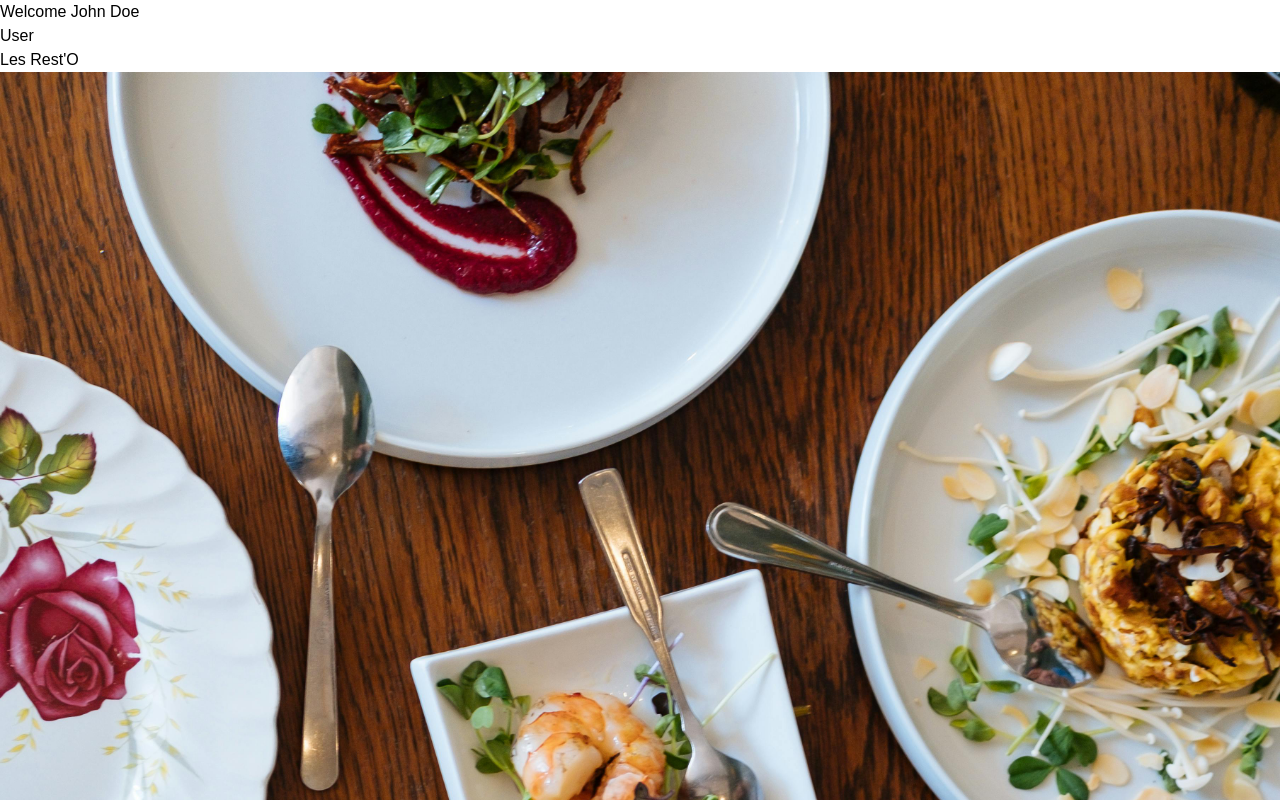
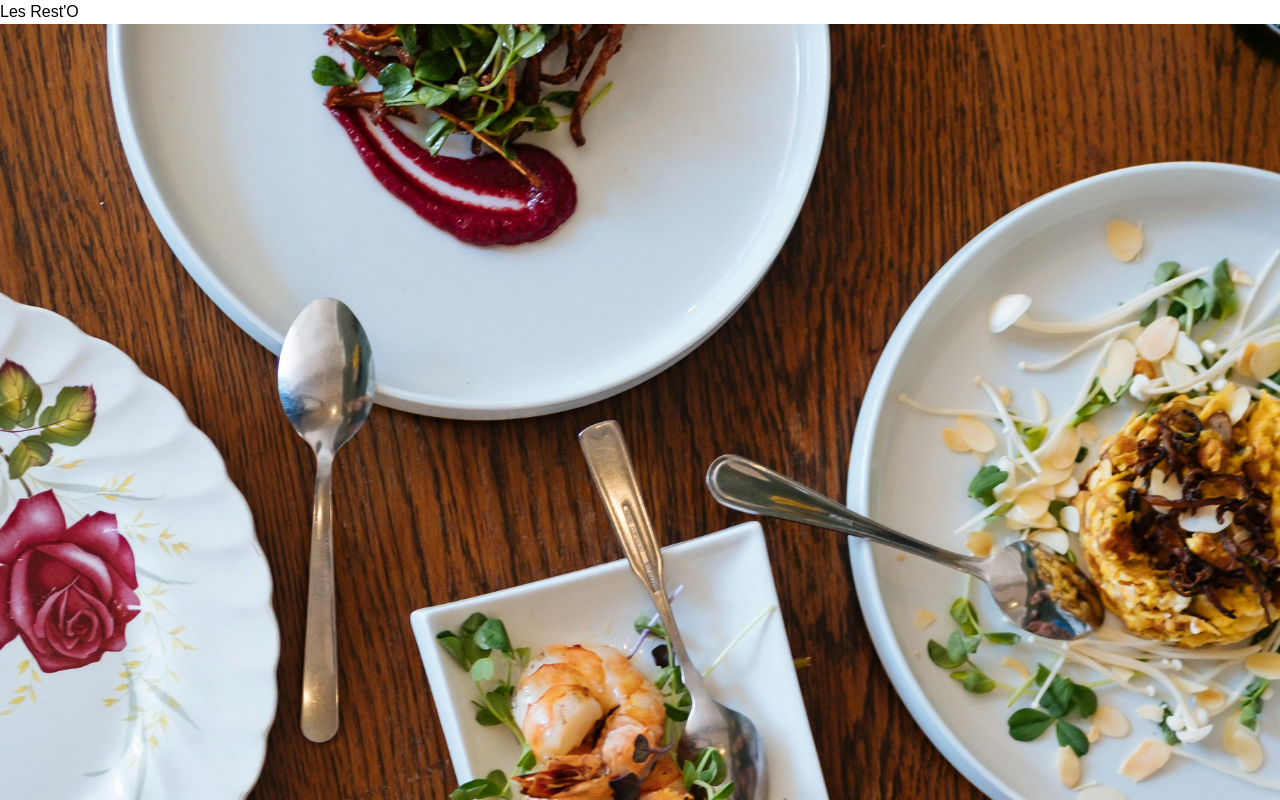
Before and after one commit to anais-labit/silver-micro, a React (Vite) app in the folder front/: page /restaurants in a window 1280 px wide. Shown: the top 800 px of the page. Built offline with nearby package versions, Linux system fonts and the light colour scheme; a web font is replaced by a local one.

Commit message:
Mise a jour de la page UserCard

```diff
--- a/front/src/components/UserCard.jsx
+++ b/front/src/components/UserCard.jsx
@@ -1,18 +1,40 @@
+import { useEffect, useState } from "react";
 
+const PATH = import.meta.env.VITE_PATH;
 
 export default function UserCard() {
+  const [userInfo, setUserInfo] = useState(null);
 
-    const userInfo =
-        {
-            name: "John Doe",
-            role: "User",
-        }
-    return (
-        <div className="flex flex-col bg-blue-200 h-24 w-42">
+  useEffect(() => {
+    const jwtToken = localStorage.getItem("jwtToken");
+    if (jwtToken) {
+      fetch(PATH + "/user", {
+        method: "GET",
+        headers: {
+          "Content-Type": "application/json",
+          Authorization: `Bearer ${jwtToken}`,
+        },
+      })
+        .then((response) => {
+          if (!response.ok) {
+            throw new Error("An error occurred");
+          }
+          return response.json();
+        })
+        .then((data) => {
+          const userDetail = data.data;
+          console.log(userDetail.firstName);
+          setUserInfo(userDetail.firstName);
+        })
+        .catch((error) => {
+          console.error(error);
+        });
+    }
+  }, []);
 
-            <h3> Welcome {userInfo.name}</h3>
-            <p>{userInfo.role}</p>
-
-        </div>
-    );
+  return (
+    <div className="flex flex-col h-24 w-42">
+      <h3  className="font-bold text-3xl "  > {userInfo}</h3>
+    </div>
+  );
 }
```
